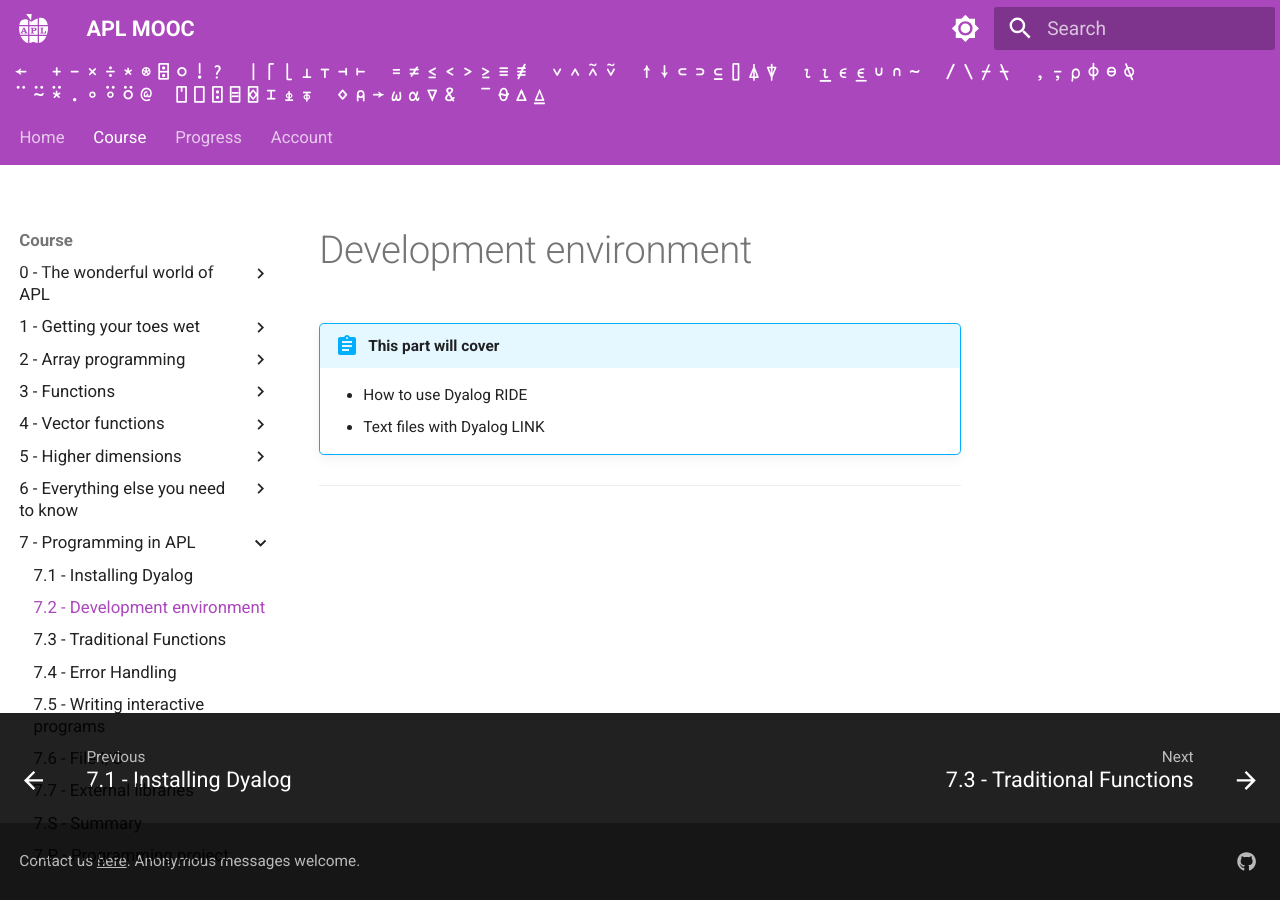
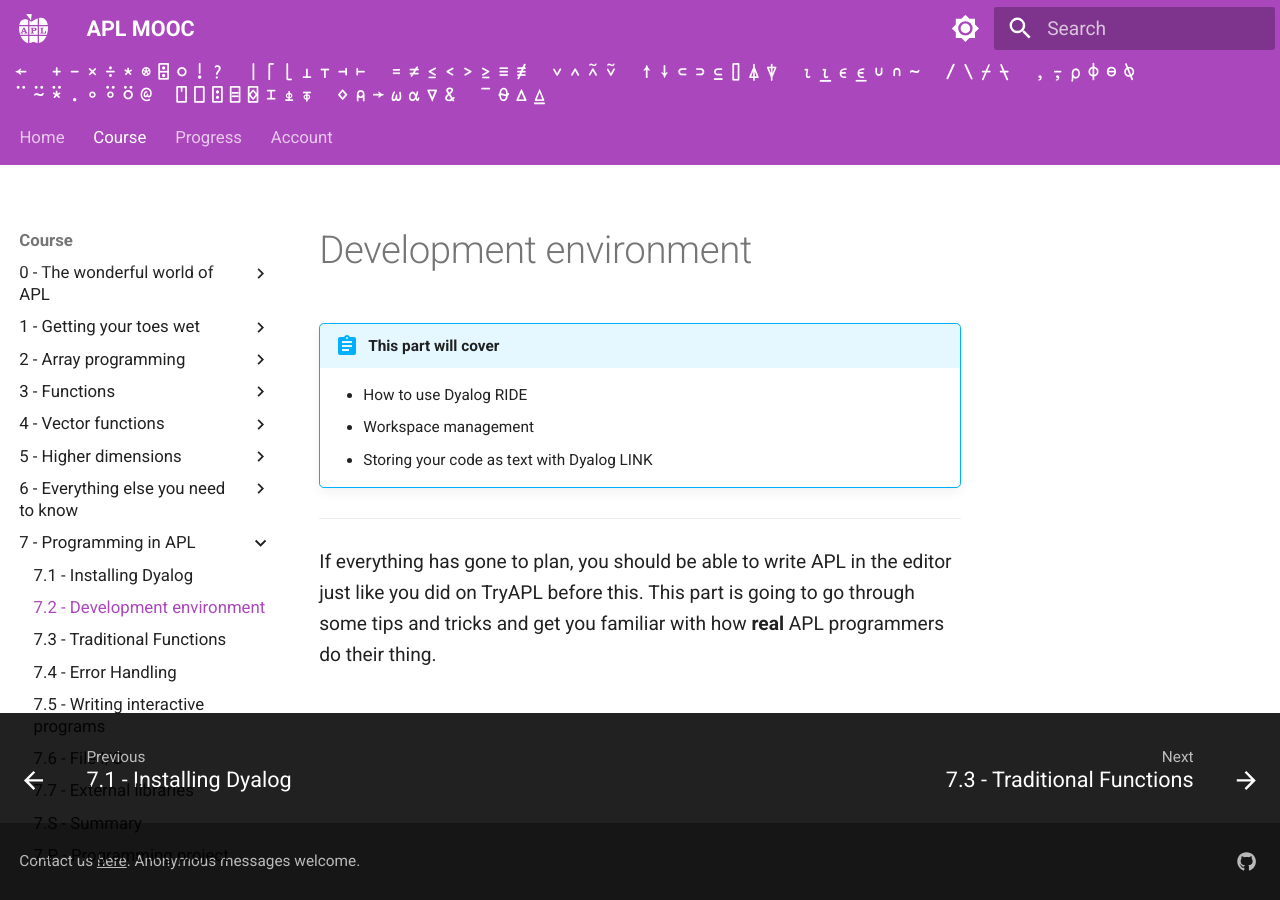
Before and after one commit to APLMOOC/APLMOOC, an MkDocs documentation site: the page built from docs/course/ch7/part2.md, in a window 1280 px wide. Built offline with MkDocs 1.6.1 and Material for MkDocs 9.7.7, drawn with Linux system fonts in a browser that asks for light colours; some web fonts are replaced; a script that is not in the unit is left out.

Commit message:
Begin writing Chapter 7 Part 2

```diff
--- a/docs/course/ch7/part2.md
+++ b/docs/course/ch7/part2.md
@@ -3,6 +3,10 @@
 !!! abstract "This part will cover"
 
     - How to use Dyalog RIDE
-    - Text files with Dyalog LINK
+    - Workspace management
+    - Storing your code as text with Dyalog LINK
 
 ---
+
+If everything has gone to plan, you should be able to write APL in the editor just like you did on TryAPL before this.
+This part is going to go through some tips and tricks and get you familiar with how **real** APL programmers do their thing.
```
